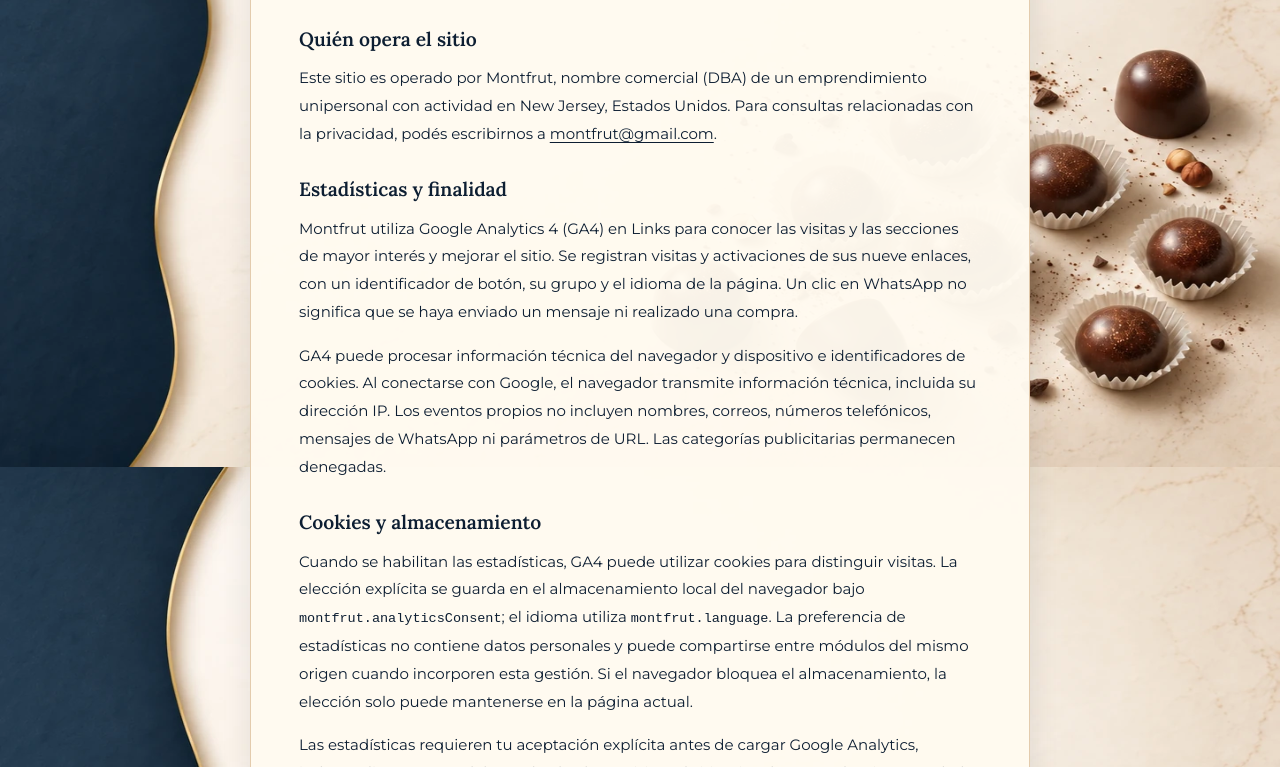
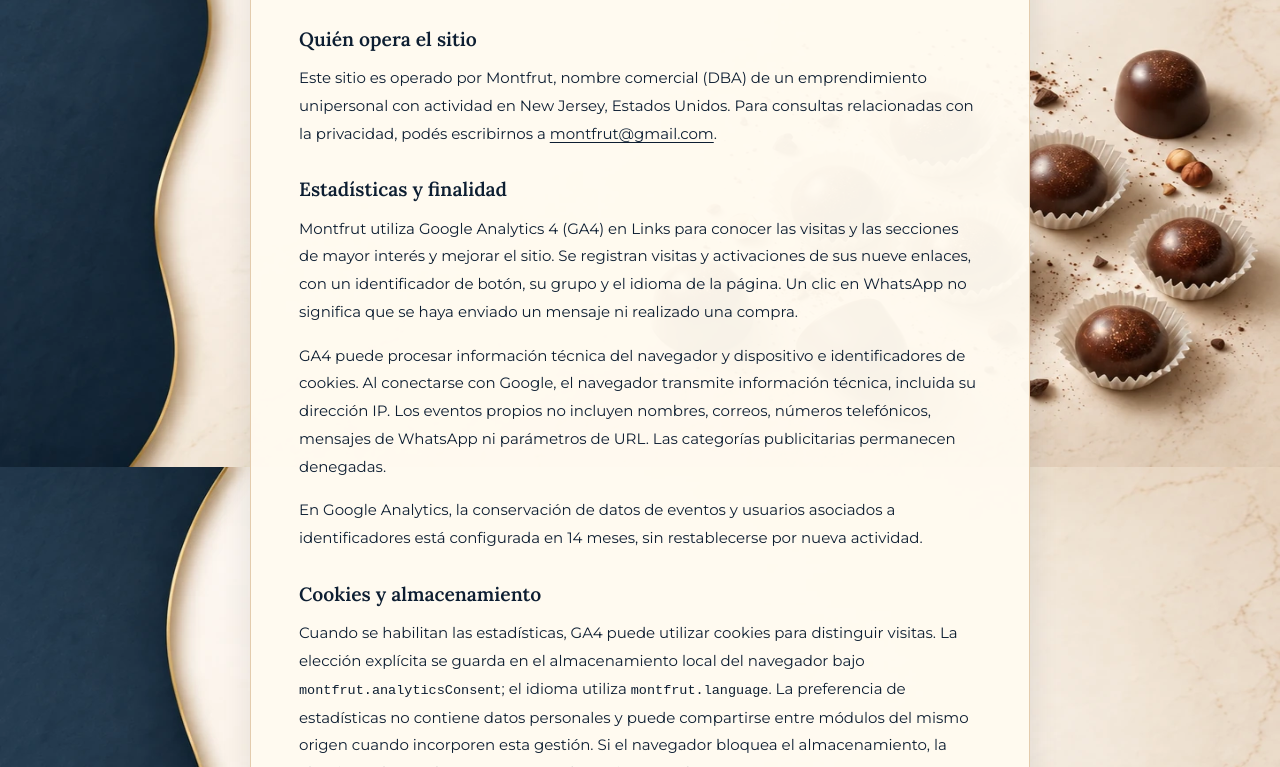
Before and after one commit to gotanweb/montfrut-website, a plain HTML site: page privacy/index.html in a window 1280 px wide. Shown: the part 333-1100 px from the top of the page. Drawn offline with nearby package versions, Linux system fonts and the light colour scheme.

Commit message:
docs: update GA4 retention in privacy policies

```diff
--- a/privacy/index.html
+++ b/privacy/index.html
@@ -37,6 +37,7 @@
       Al conectarse con Google, el navegador transmite información técnica, incluida su dirección IP.
       Los eventos propios no incluyen nombres, correos, números telefónicos, mensajes de WhatsApp ni parámetros de URL.
       Las categorías publicitarias permanecen denegadas.</p>
+    <p>En Google Analytics, la conservación de datos de eventos y usuarios asociados a identificadores está configurada en 14 meses, sin restablecerse por nueva actividad.</p>
 
     <h2>Cookies y almacenamiento</h2>
     <p>Cuando se habilitan las estadísticas, GA4 puede utilizar cookies para distinguir visitas.
```
Also changed, not shown: privacy/en/index.html (+1 -0 lines), 1 other file.
